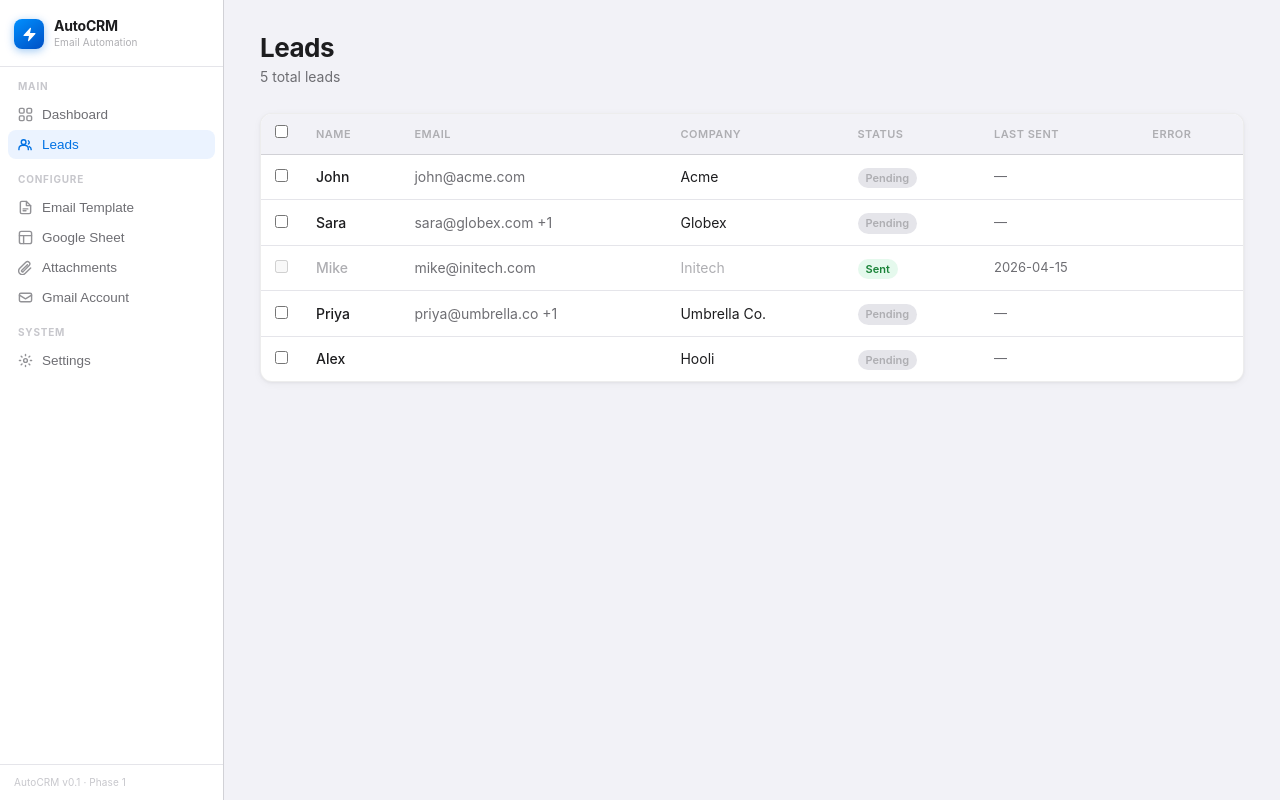
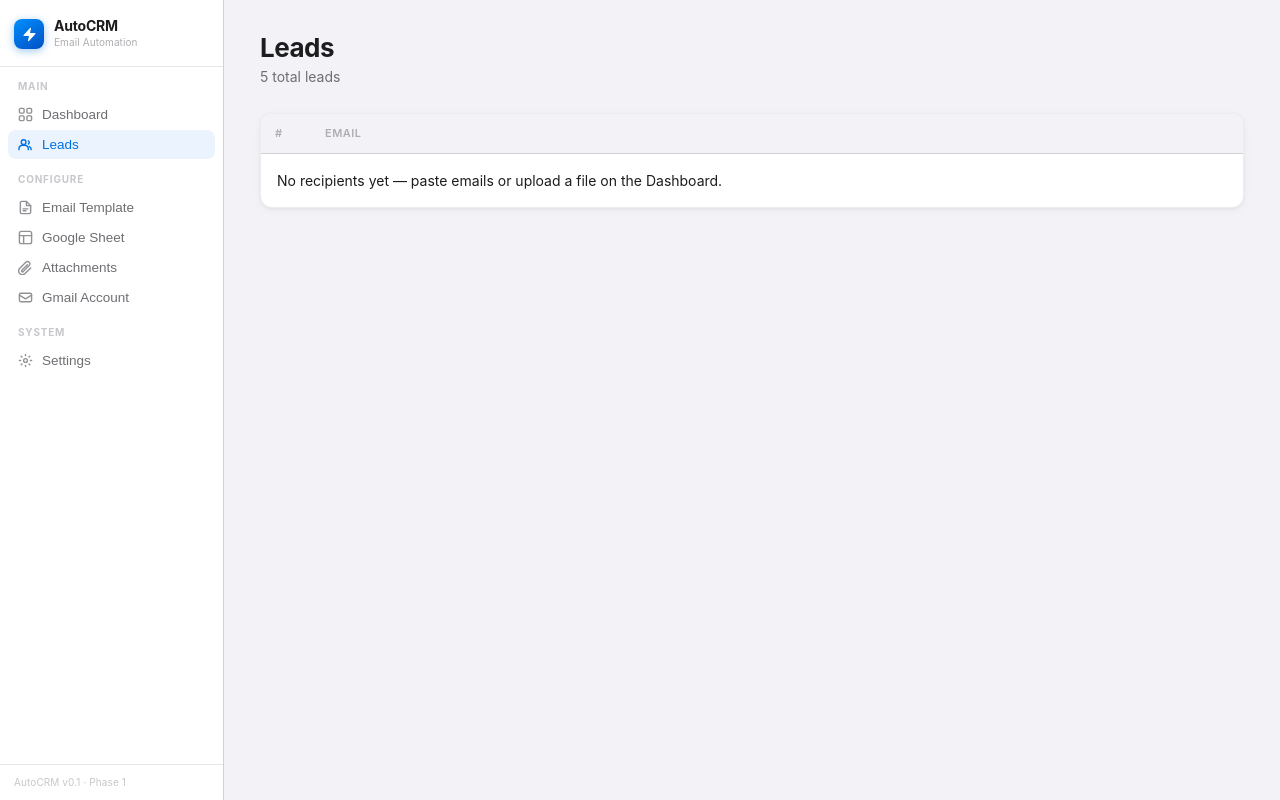
Before and after one commit to claymanleyam-code/autocrm-netlify, a React (Vite) app: page / in a window 1280 px wide. Both pictures are taken after a click on the button "Leads". Built offline with nearby package versions, Linux system fonts and the light colour scheme.

Commit message:
Simplify LeadsTable to show email addresses only (drop name/company/status)

```diff
--- a/src/components/LeadsTable.jsx
+++ b/src/components/LeadsTable.jsx
@@ -1,64 +1,28 @@
-import { extractEmails } from '../utils/emailParser.js';
-
-function StatusBadge({ status }) {
-  if (!status) return <span className="badge badge-neutral">Pending</span>;
-  const lower = status.toLowerCase();
-  if (lower === 'first email sent') return <span className="badge badge-success">Sent</span>;
-  if (lower === 'error') return <span className="badge badge-error">Error</span>;
-  return <span className="badge badge-neutral">{status}</span>;
-}
-
-export default function LeadsTable({ rows, headerMap, selected, onToggle, onToggleAll }) {
-  const allSelected = rows.length > 0 && selected.size === rows.length;
-
+// Simple recipient list — just email addresses, no name/company/status tracking.
+export default function LeadsTable({ emails = [] }) {
   return (
     <div className="table-wrap">
       <table className="leads-table">
         <thead>
           <tr>
-            <th style={{ width: 40 }}>
-              <input type="checkbox" checked={allSelected} onChange={onToggleAll} />
-            </th>
-            <th>Name</th>
+            <th style={{ width: 50 }}>#</th>
             <th>Email</th>
-            <th>Company</th>
-            <th>Status</th>
-            <th>Last Sent</th>
-            <th>Error</th>
           </tr>
         </thead>
         <tbody>
-          {rows.map((r, i) => {
-            const fn   = r[headerMap.first_name?.index] || '';
-            const em   = r[headerMap.email?.index] || '';
-            const co   = r[headerMap.company?.index] || '';
-            const st   = r[headerMap.status?.index] || '';
-            const last = r[4] || '';
-            const err  = r[5] || '';
-            const skip = st.toLowerCase() === 'first email sent';
-            const emails = extractEmails(em);
-
-            return (
-              <tr key={i} className={skip ? 'skip' : ''}>
-                <td>
-                  <input
-                    type="checkbox"
-                    checked={selected.has(i)}
-                    onChange={() => onToggle(i)}
-                    disabled={skip}
-                  />
-                </td>
-                <td style={{ fontWeight: 500 }}>{fn}</td>
-                <td style={{ color: 'var(--g2)' }}>
-                  {emails.length > 1 ? `${emails[0]} +${emails.length - 1}` : (emails[0] || em)}
-                </td>
-                <td>{co}</td>
-                <td><StatusBadge status={st} /></td>
-                <td style={{ color: 'var(--g2)', fontSize: 13 }}>{last || '—'}</td>
-                <td style={{ color: 'var(--red-text)', fontSize: 13 }}>{err}</td>
-              </tr>
-            );
-          })}
+          {emails.map((email, i) => (
+            <tr key={email + i}>
+              <td style={{ color: 'var(--g3)' }}>{i + 1}</td>
+              <td style={{ color: 'var(--g2)' }}>{email}</td>
+            </tr>
+          ))}
+          {emails.length === 0 && (
+            <tr>
+              <td colSpan={2} className="muted" style={{ padding: 16 }}>
+                No recipients yet — paste emails or upload a file on the Dashboard.
+              </td>
+            </tr>
+          )}
         </tbody>
       </table>
     </div>
```
